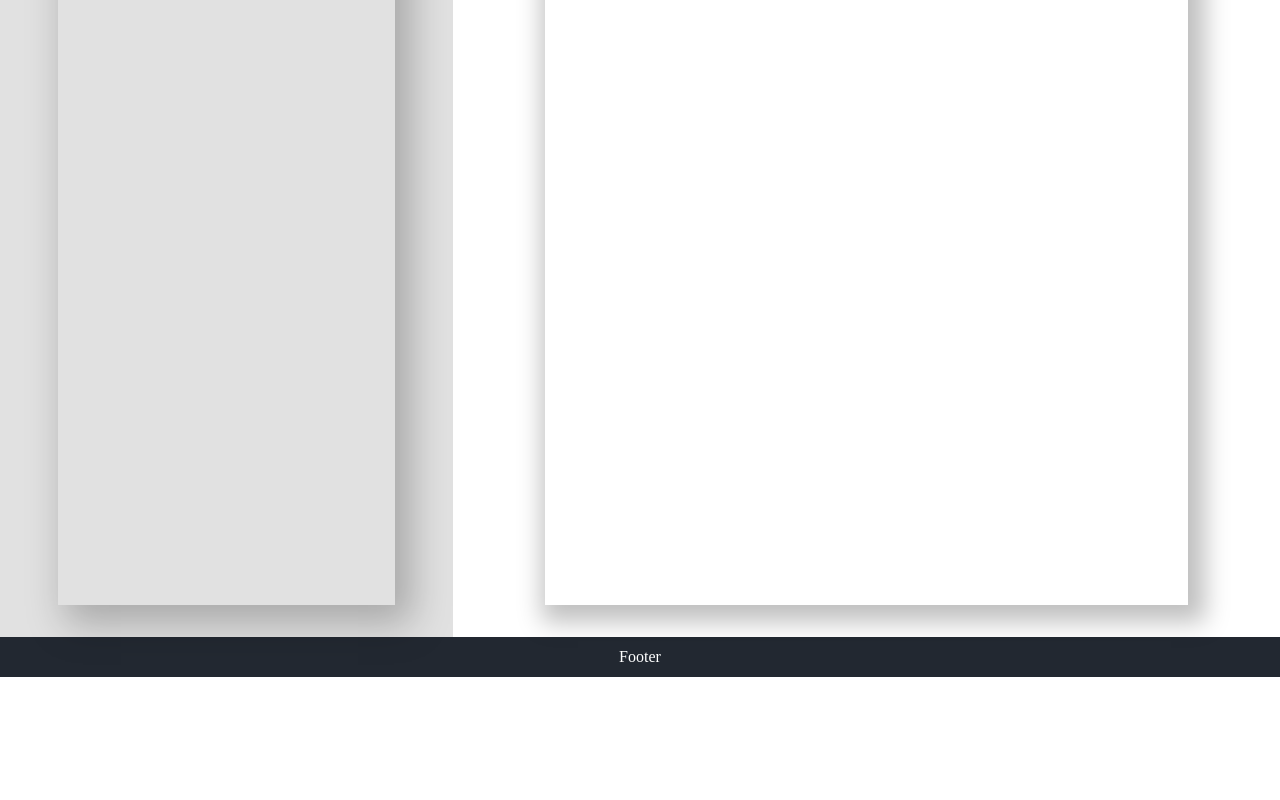
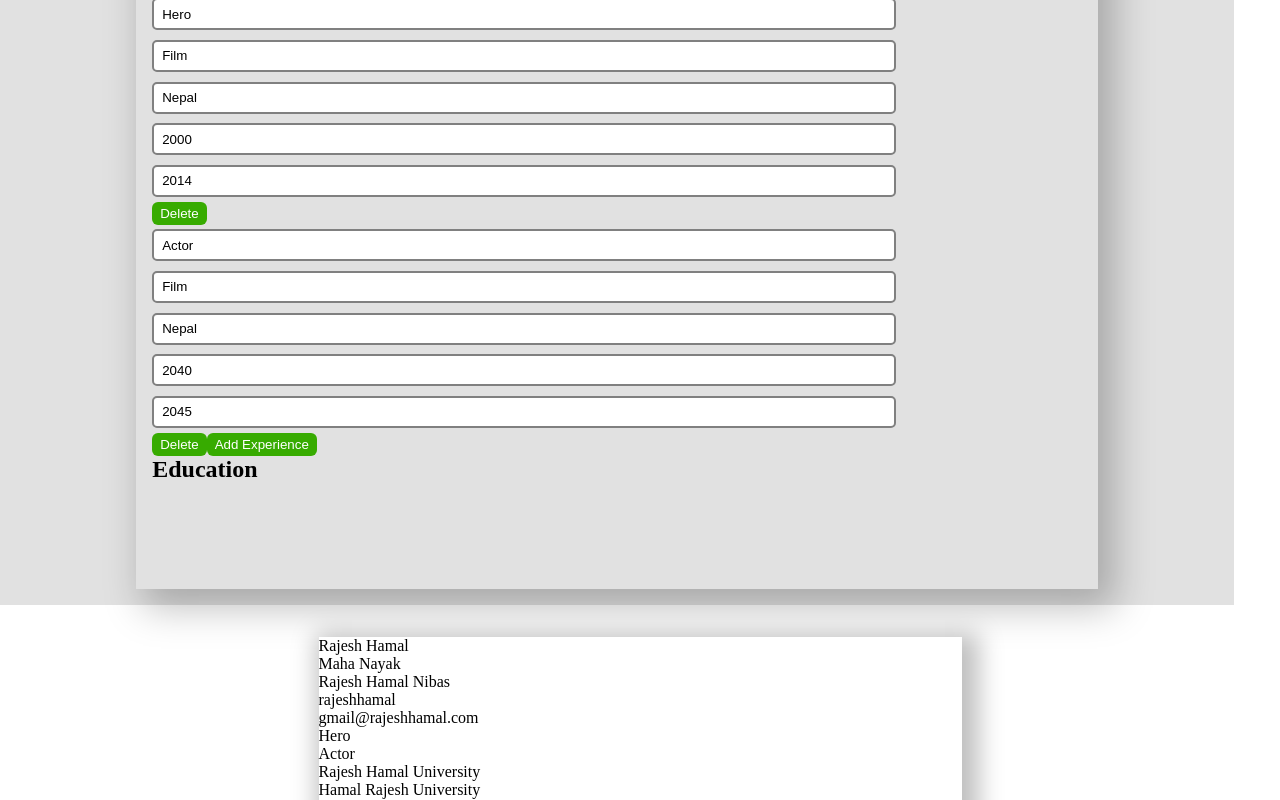
Before and after one commit to abh1sh3kk/cv-maker, a React (Create React App) app: page / in a window 1280 px wide. Shown: the part 400-1200 px from the top of the page. Before the commit the page ends 1077 px from the top, so only its background shows below. Built offline with nearby package versions, Linux system fonts and the light colour scheme.

Commit message:
Made it experience form visible in screen

```diff
--- a/src/Components/CV.js
+++ b/src/Components/CV.js
@@ -4,6 +4,7 @@ import "./stylesheets/CVstyles.css"
 
 function CV(props) {
   const {firstname, lastname, title, address, phoneNumber, email} = props.cvData.personalInfo
+
 
   return (
     <section>
@@ -13,6 +14,12 @@ function CV(props) {
       <div className='address'>{address}</div>
       <div className='phoneNumber'>{phoneNumber}</div>
       <div className='email'>{email}</div>
+      {
+        props.cvData.experiences.map(experience => <div className="experiences" key={experience.key}>{experience.position}</div>)
+      }
+      {
+        props.cvData.education.map(degree => <div className="education" key={degree.key}>{degree.university}</div>)
+      }
 
     </div>
 
--- /dev/null
+++ b/src/Components/ExBundle.js
@@ -0,0 +1,19 @@
+import React from 'react'
+
+function  ExBundle({experience, handleChange, removeExperience}) {
+	const {position, company, city, from, to} = experience
+  return (
+	<>
+	<div className='exBundle'>
+		<input type="text" onChange={handleChange} placeholder="Position" className='experienceInput' value={position} name="position"/>
+		<input type="text" onChange={handleChange} placeholder="Company" className='experienceInput' value={company} name="company"/>
+		<input type="text" onChange={handleChange} placeholder="City" className='experienceInput' value={city} name="city"/>
+		<input type="text" onChange={handleChange} placeholder="From" className='experienceInput' value={from} name="from"/>
+		<input type="text" onChange={handleChange} placeholder="To" className='experienceInput'	  value={to} name="to"/>
+	</div>
+	<button onClick={removeExperience} data-experience={experience.key}>Delete</button>
+	</>
+  )
+}
+
+export default ExBundle
--- a/src/Components/Experience.js
+++ b/src/Components/Experience.js
@@ -1,17 +1,25 @@
 import React from 'react'
+import ExBundle from './ExBundle';
 
-function Experience({cvData, handleIt}) {
+function Experience({cvData, handleChange}) {
 
+function addExperience() {
+	console.log("Added")
+}
+
+function removeExperience(event) {
+	console.log(event.target.getAttribute('data-experience'))
+}
   return (
    <div className='experience'>
 	<h1>Experience</h1>
-	<div className='experienceInputBundle'>
-		<input type="text" onChange={handleIt} placeholder="Position" value={cvData.experiences[0].position} name="position"/>
-		{/* <input type="text" onChange={handleChange} placeholder="Company" value={} name="lastname"/>
-		<input type="text" onChange={handleChange} placeholder="City" value={} name="title"/>
-		<input type="text" onChange={handleChange} placeholder="From" value={} name="address"/>
-		<input type="text" onChange={handleChange} placeholder="To" value={} name="phoneNumber"/> */}
-	</div>
+	{
+		cvData.experiences.map(experience =>
+			<ExBundle experience={experience} handleChange={handleChange} removeExperience={removeExperience} key={experience.key}/>
+		)
+		// <ExBundle cvData={cvData} handleChange={handleChange}/>
+	}
+	<button onClick={addExperience}>Add Experience</button>
     </div>
   )
 }
--- a/src/Components/InputFields.js
+++ b/src/Components/InputFields.js
@@ -8,8 +8,8 @@ function InputFields({cvData, handleChange, handleIt}) {
   return (
     <div className='inputFields'>
       <PersonalInfo cvData={cvData} handleChange={handleChange}/>
-      {/* <Experience cvData={cvData.experiences} handleChange={handleIt}/>
-      <Education cvData={cvData.education} handleChange={handleChange}/> */}
+      <Experience cvData={cvData} handleChange={handleChange}/>
+      <Education cvData={cvData} handleChange={handleChange}/>
     </div>
   )
   }
--- a/src/Components/Main.js
+++ b/src/Components/Main.js
@@ -7,30 +7,49 @@ function Main() {
 
   const [cvData, setCVData] = React.useState({
     personalInfo: {
-      firstname: "",
-      lastname: "",
-      title: "",
-      email: "",
-      phoneNumber: "",
-      address: "",
+      firstname: "Rajesh",
+      lastname: "Hamal",
+      title: "Maha Nayak",
+      email: "gmail@rajeshhamal.com",
+      phoneNumber: "rajeshhamal",
+      address: "Rajesh Hamal Nibas",
     },
     experiences: [
       {
-        position: "",
-        company: "",
-        city: "",
-        from: "",
-        to: ""
+        key: "00",
+        position: "Hero",
+        company: "Film",
+        city: "Nepal",
+        from: "2000",
+        to: "2014"
+      },
+      {
+        key: "01",
+        position: "Actor",
+        company: "Film",
+        city: "Nepal",
+        from: "2040",
+        to: "2045"
       }
     ],
     education: [
       {
-        university: "",
-        city: "",
-        degree: "",
-        subject: "",
-        from: "",
-        to: "",
+        key: "00",
+        university: "Rajesh Hamal University",
+        city: "Rajesh Hamal Nibas",
+        degree: "Hamal",
+        subject: "English",
+        from: "2020",
+        to: "2024",
+      },
+      {
+        key: "01",
+        university: "Hamal Rajesh University",
+        city: "Rajesh Hamal Nibas ko xeu",
+        degree: "25degree celcius",
+        subject: "verb object",
+        from: "2027",
+        to: "2030",
       }
     ]
 
@@ -41,7 +60,7 @@ function Main() {
   }
 
   function isExperience(event){
-    return event.target.classList.contains("experience")
+    return event.target.classList.contains("experienceInput")
   }
 
   function isEducation(event){
@@ -61,6 +80,12 @@ function Main() {
     }
 
     else if(isExperience(event)){
+      let experienceIndex = event.target.getAttribute("data-experience");
+
+      console.log(experienceIndex)
+
+      console.log(cvData.experiences[experienceIndex])
+
       console.log("Yes it is change in experience")
     }
 
@@ -71,18 +96,10 @@ function Main() {
 
   }
 
-  function handleIt(event){
-    setCVData(oldData => ({
-      ...oldData,
-      [event.target.name]: event.target.value
-    }))
-
-  }
-
   return (
     <main>
       <section className='inputSection'>
-        <InputFields cvData={cvData} handleChange={handleChange} handleIt={handleIt}/>
+        <InputFields cvData={cvData} handleChange={handleChange}/>
       </section>
 
       <section className='previewSection'>
--- a/src/Components/stylesheets/global.css
+++ b/src/Components/stylesheets/global.css
@@ -8,6 +8,7 @@ button {
 	border: 0;
 	outline: none;
 	color: white;
+	background-color: #37ab00;
 	border-radius: 6px;
 	cursor: pointer;
 	padding: 0.25rem 0.5rem;
--- a/src/Components/stylesheets/inputStyles.css
+++ b/src/Components/stylesheets/inputStyles.css
@@ -6,5 +6,5 @@
 	padding: 10px 16px;
 }
 .personalInfo {
-	color: blue;
+	color: black;
 }
```
